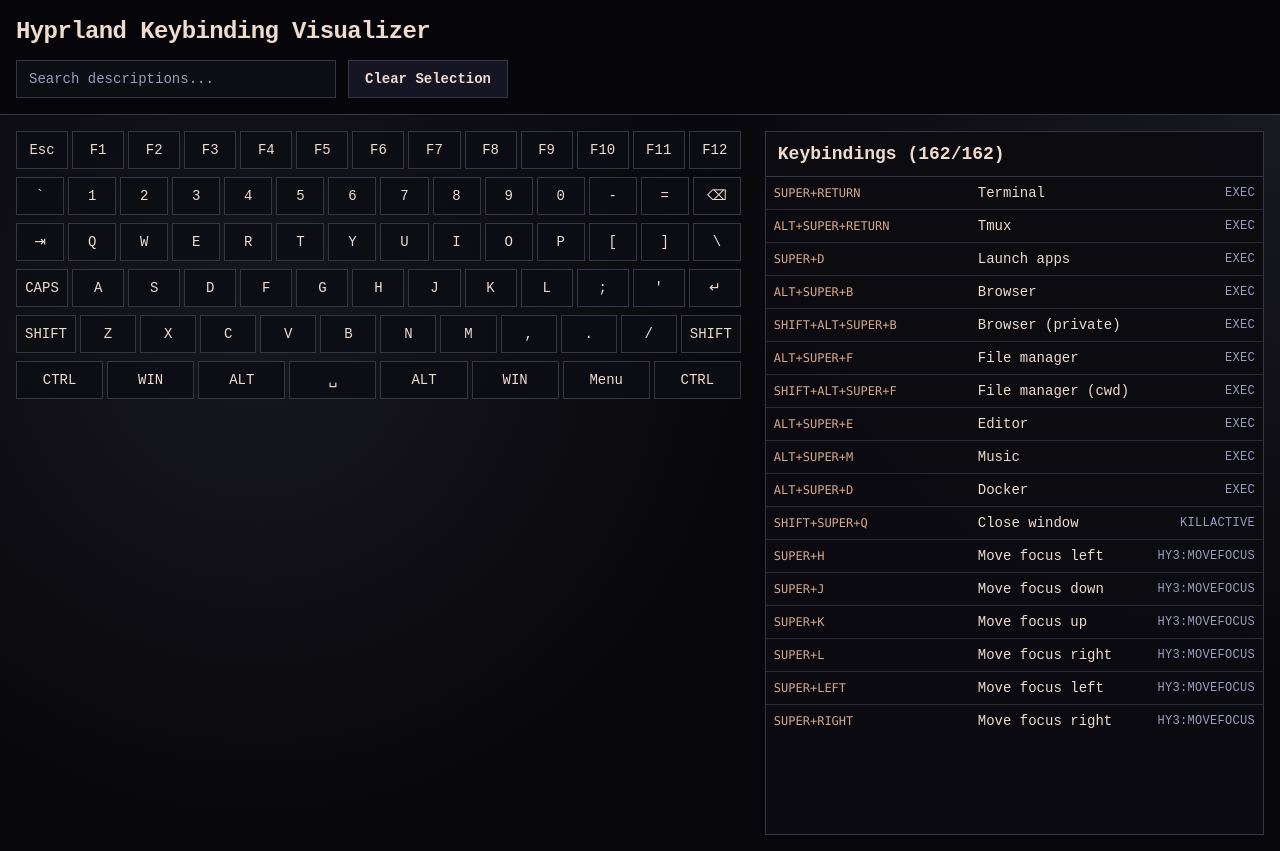
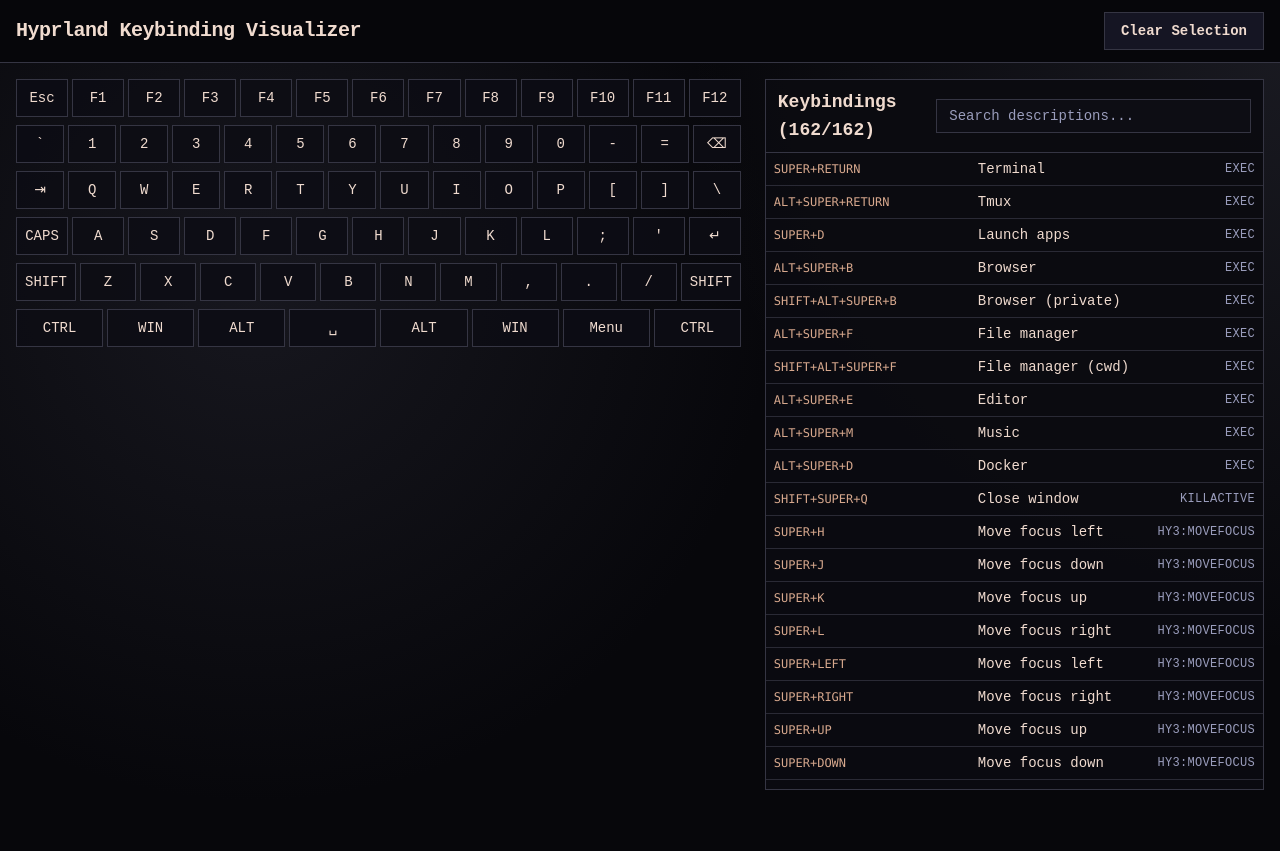
Before and after one commit to MarkRedeman/omarchy-config, a plain HTML site: page scripts/keybinding/index.html in a window 1280 px wide. After the commit the page ends 806 px from the top, so only its background shows below. Drawn offline with nearby package versions, Linux system fonts and the light colour scheme.

Commit message:
style(keybinding): refine layout and contextual clear action

```diff
--- a/scripts/keybinding/index.html
+++ b/scripts/keybinding/index.html
@@ -4,22 +4,68 @@
     <meta charset="utf-8">
     <title>Hyprland Keybinding Visualizer</title>
     <script src="https://cdn.tailwindcss.com"></script>
+    <style>
+        #bindings-list {
+            scrollbar-color: #353543 #0b0b10;
+            scrollbar-width: thin;
+        }
+
+        #clear {
+            border: 1px solid #353543;
+            background: #151523;
+            box-shadow: none;
+        }
+
+        #clear:hover {
+            background: #1c1c2c;
+        }
+
+        #clear.is-active {
+            border-color: #c09dc8;
+            background: #27203a;
+            box-shadow: 0 0 0 1px rgba(192, 157, 200, 0.25);
+        }
+
+        #clear.is-active:hover {
+            background: #32284a;
+            box-shadow: 0 0 0 1px rgba(192, 157, 200, 0.45), 0 0 18px rgba(192, 157, 200, 0.2);
+        }
+
+        #bindings-list::-webkit-scrollbar {
+            width: 10px;
+        }
+
+        #bindings-list::-webkit-scrollbar-track {
+            background: #0b0b10;
+        }
+
+        #bindings-list::-webkit-scrollbar-thumb {
+            background: #353543;
+            border: 2px solid #0b0b10;
+        }
+
+        #bindings-list::-webkit-scrollbar-thumb:hover {
+            background: #9a9dbc;
+        }
+    </style>
 </head>
-<body class="min-h-screen bg-[#07070B] text-[#f0dbcf] antialiased" style="font-family: 'FiraCode Nerd Font', 'JetBrains Mono', monospace;">
-    <header class="border-b border-[#353543] bg-[#07070B]/95 px-4 py-4 backdrop-blur-sm">
-        <h1 class="text-2xl font-bold tracking-tight">Hyprland Keybinding Visualizer</h1>
-        <div class="mt-3 flex flex-wrap items-center gap-3">
-            <input type="text" id="search" placeholder="Search descriptions..." class="w-full max-w-xs border border-[#353543] bg-[#0d0d14] px-3 py-2 text-sm text-[#f0dbcf] placeholder:text-[#9a9dbc] focus:outline-none focus:ring-2 focus:ring-[#9a9dbc]/70">
-            <button id="clear" class="border border-[#353543] bg-[#151523] px-4 py-2 text-sm font-semibold text-[#f0dbcf] transition hover:bg-[#1c1c2c] focus:outline-none focus:ring-2 focus:ring-[#9a9dbc]/70">Clear Selection</button>
+<body class="h-screen overflow-hidden bg-[#07070B] text-[#f0dbcf] antialiased" style="font-family: 'FiraCode Nerd Font', 'JetBrains Mono', monospace;">
+    <header class="border-b border-[#353543] bg-[#07070B]/95 px-4 py-3 backdrop-blur-sm">
+        <div class="flex items-center justify-between gap-4">
+            <h1 class="text-xl font-bold tracking-tight">Hyprland Keybinding Visualizer</h1>
+            <button id="clear" class="whitespace-nowrap px-4 py-2 text-sm font-semibold text-[#f0dbcf] transition focus:outline-none focus:ring-2 focus:ring-[#c09dc8]/70">Clear Selection</button>
         </div>
     </header>
-    <main class="flex min-h-[calc(100vh-64px)] flex-col gap-4 bg-[radial-gradient(circle_at_top_right,_rgba(154,157,188,0.12),_transparent_40%),radial-gradient(circle_at_20%_30%,_rgba(53,53,67,0.35),_transparent_45%)] p-4 lg:flex-row lg:gap-6">
+    <main class="flex h-[calc(100vh-57px)] min-h-0 flex-col gap-4 overflow-hidden bg-[radial-gradient(circle_at_top_right,_rgba(154,157,188,0.12),_transparent_40%),radial-gradient(circle_at_20%_30%,_rgba(53,53,67,0.35),_transparent_45%)] p-4 lg:flex-row lg:gap-6">
         <div class="keyboard flex-1" id="keyboard">
             <!-- Keyboard will be generated by JS -->
         </div>
-        <div id="bindings" class="bindings min-w-[250px] border border-[#353543] bg-[#0b0b10]/95 lg:w-[40%]">
-            <h2 class="border-b border-[#353543] px-3 py-2 text-lg font-bold" id="bindings-header">Keybindings</h2>
-            <div id="bindings-list" class="max-h-[70vh] overflow-auto">
+        <div id="bindings" class="bindings min-w-[250px] border border-[#353543] bg-[#0b0b10]/95 lg:flex lg:h-full lg:w-[40%] lg:flex-col">
+            <div class="flex items-center justify-between gap-3 border-b border-[#353543] px-3 py-2">
+                <h2 class="text-lg font-bold" id="bindings-header">Keybindings</h2>
+                <input type="text" id="search" placeholder="Search descriptions..." class="w-full max-w-xs border border-[#353543] bg-[#0d0d14] px-3 py-1.5 text-sm text-[#f0dbcf] placeholder:text-[#9a9dbc] focus:outline-none focus:ring-2 focus:ring-[#9a9dbc]/70">
+            </div>
+            <div id="bindings-list" class="max-h-[70vh] overflow-y-auto lg:max-h-none lg:min-h-0 lg:flex-1">
                 <!-- Bindings will be generated by JS -->
             </div>
         </div>
--- a/scripts/keybinding/keyboard.js
+++ b/scripts/keybinding/keyboard.js
@@ -255,7 +255,7 @@
 
         row.forEach(keyLabel => {
             const keyEl = document.createElement('div');
-            keyEl.className = 'key flex-1 border border-[#353543] bg-[#0d0d14]/90 p-2 text-center text-sm text-[#f0dbcf] transition hover:bg-[#151523]';
+            keyEl.className = 'key flex-1 cursor-pointer select-none border border-[#353543] bg-[#0d0d14]/90 p-2 text-center text-sm text-[#f0dbcf] transition hover:bg-[#151523]';
             keyEl.dataset.key = keyLabel;
             keyEl.textContent = getDisplayLabel(keyLabel);
 
@@ -312,8 +312,14 @@
 }
 
 function updateUI() {
+    updateClearButtonState();
     updateKeyboardHighlight();
     renderBindings();
+}
+
+function updateClearButtonState() {
+    if (!clearButtonEl) return;
+    clearButtonEl.classList.toggle('is-active', activeKeys.size > 0 || searchQuery.length > 0);
 }
 
 function updateKeyboardHighlight() {
```
